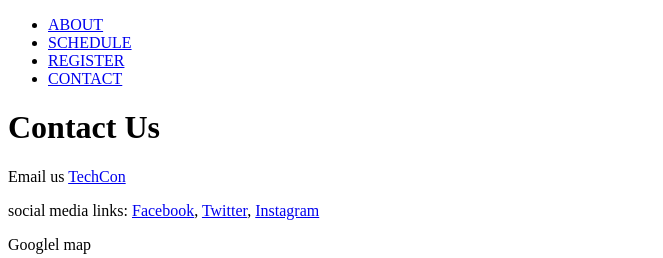
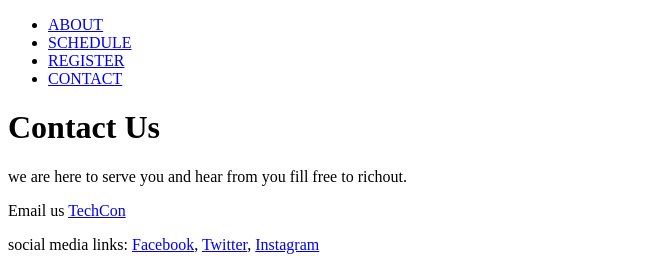
Before and after one commit to abdurahman011/TechCon_HTML, a plain HTML site: page techcon_website/contact.html in a window 1280 px wide. Shown: the top 258 px of the page, without its empty margins (0-663 px from the left). Drawn offline with Linux system fonts and the light colour scheme.

Commit message:
resolved

```diff
--- a/techcon_website/contact.html
+++ b/techcon_website/contact.html
@@ -18,6 +18,7 @@
       <h1>Contact Us</h1>
     </header>
     <main>
+      <p>we are here to serve you and hear from you fill free to richout.</p>
       <p>Email us <a href="mailto:email@example.com">TechCon</a></p>
       <p>
         social media links:
```
